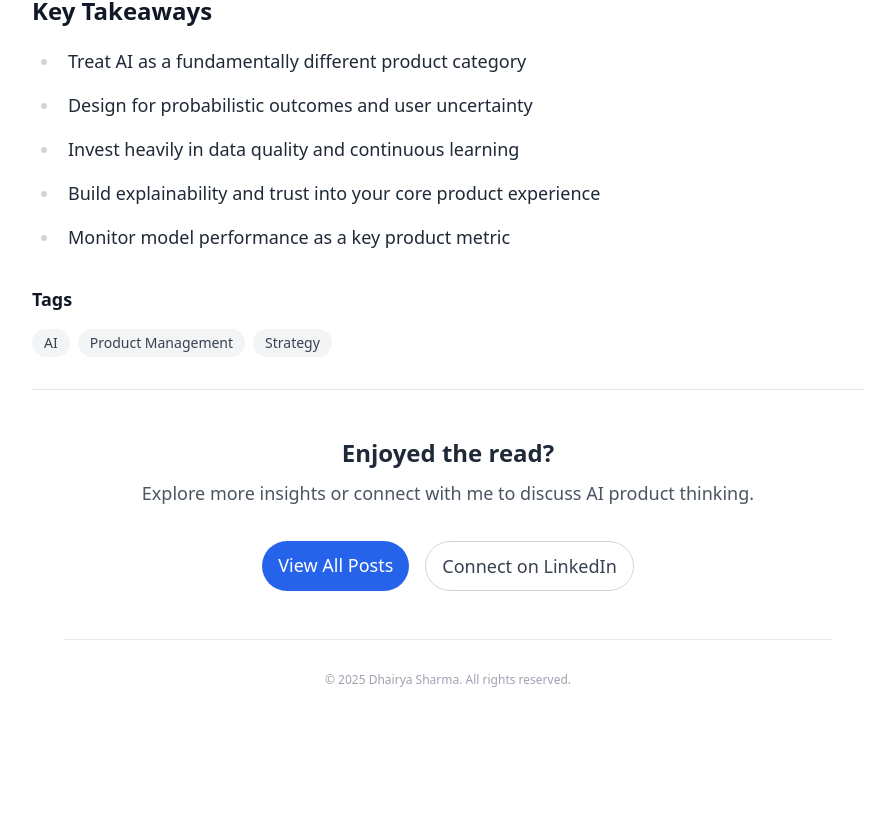
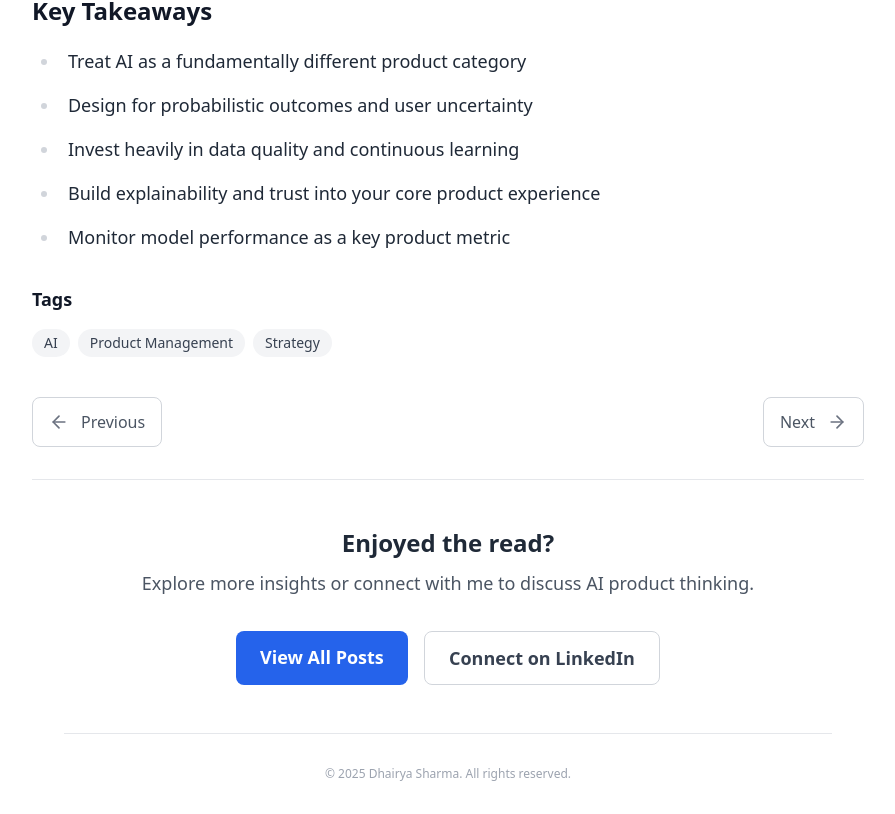
Before and after one commit to dhairyas17/portfolio-website, a React (Vite) app: page /blog/2 in a window 1280 px wide. Shown: the part 2567-3381 px from the top of the page, without its empty margins (192-1087 px from the left). Before the commit the page ends 3287 px from the top, so only its background shows below. Built offline with nearby package versions, Linux system fonts and the light colour scheme.

Commit message:
FIxed the button formatting

```diff
--- a/index.html
+++ b/index.html
@@ -4,7 +4,7 @@
     <meta charset="UTF-8" />
     <link rel="icon" type="image/svg+xml" href="/vite.svg" />
     <meta name="viewport" content="width=device-width, initial-scale=1.0" />
-    <title>Professional Portfolio Website for Dhairya Sharma</title>
+    <title>Dhairya Sharma</title>
   </head>
   <body>
     <div id="root"></div>
--- a/src/pages/BlogPost.tsx
+++ b/src/pages/BlogPost.tsx
@@ -110,9 +110,47 @@ const BlogPost = () => {
               ))}
             </div>
           </motion.div>
+{/* Blog Navigation Buttons */}
+<motion.div
+  className="mt-10 flex flex-col sm:flex-row justify-between gap-4"
+  initial={{ y: 30, opacity: 0 }}
+  animate={{ y: 0, opacity: 1 }}
+  transition={{ delay: 0.75, duration: 0.6 }}
+>
+  {/* Previous Button */}
+  {blogList.findIndex((item) => item.id === blog.id) > 0 ? (
+    <Link
+      to={`/blog/${blogList[blogList.findIndex((item) => item.id === blog.id) - 1].id}`}
+      className="no-underline group w-full sm:w-auto flex items-center justify-start gap-3 px-4 py-3 border border-gray-300 rounded-lg bg-white hover:bg-blue-50 hover:border-blue-600 transition text-base font-medium text-gray-800"
+    >
+      <ArrowLeft className="w-5 h-5 text-gray-500 group-hover:text-blue-600 group-hover:-translate-x-1 transition-transform" />
+      <span className="text-base font-medium text-gray-600 group-hover:text-blue-600">
+        Previous
+      </span>
+    </Link>
+  ) : (
+    <div className="hidden sm:block" />
+  )}
+
+  {/* Next Button */}
+  {blogList.findIndex((item) => item.id === blog.id) < blogList.length - 1 ? (
+    <Link
+      to={`/blog/${blogList[blogList.findIndex((item) => item.id === blog.id) + 1].id}`}
+      className="no-underline group w-full sm:w-auto flex items-center justify-end gap-3 px-4 py-3 border border-gray-300 rounded-lg bg-white hover:bg-blue-50 hover:border-blue-600 transition text-base font-medium text-gray-800"
+    >
+      <span className="text-base font-medium text-gray-600 group-hover:text-blue-600">
+        Next
+      </span>
+      <ArrowLeft className="w-5 h-5 rotate-180 text-gray-500 group-hover:text-blue-600 group-hover:translate-x-1 transition-transform" />
+    </Link>
+  ) : (
+    <div className="hidden sm:block" />
+  )}
+</motion.div>
+
           {/* CTA Section */}
           <motion.div
-  className="border-t pt-1 mt-1 text-center"
+  className="border-t pt-1 mt-8 text-center"
   initial={{ y: 30, opacity: 0 }}
   animate={{ y: 0, opacity: 1 }}
   transition={{ duration: 0.6, delay: 1 }}
@@ -125,19 +163,24 @@ const BlogPost = () => {
     <div className="flex justify-center gap-4">
   <Link
     to="/blog"
-        className="px-4 py-2 bg-blue-600 text-white rounded-full hover:bg-blue-700 transition no-underline"
+    className="inline-block px-6 py-3 bg-blue-600 text-white text-lg font-semibold rounded-lg no-underline transform hover:scale-105 transition-transform duration-200 will-change-transform preserve-3d"
   >
-        View All Posts
+    <span className="block will-change-auto">View All Posts</span>
   </Link>
   <a
     href="https://www.linkedin.com/in/dhairya-sharma-5484231a9/"
     target="_blank"
     rel="noopener noreferrer"
-        className="px-4 py-2 border border-gray-300 rounded-full text-gray-700 hover:bg-gray-100 transition no-underline"
+    className="inline-block px-6 py-3 border border-gray-300 text-gray-700 text-lg font-semibold rounded-lg no-underline transform hover:scale-105 transition-transform duration-200 will-change-transform preserve-3d"
   >
-        Connect on LinkedIn
+    <span className="block will-change-auto">Connect on LinkedIn</span>
   </a>
 </div>
+
+
+
+
+
   </div>
 </motion.div>
         </motion.article>
--- a/src/pages/CaseStudyDetail.tsx
+++ b/src/pages/CaseStudyDetail.tsx
@@ -363,11 +363,12 @@ const CaseStudyDetail = () => {
                 I’d love to exchange ideas or collaborate on building the next big thing.
               </p>
               <Link
-                to="/contact"
-                className="inline-block px-6 py-3 bg-blue-600 text-white text-lg font-semibold rounded-lg hover:bg-blue-700 transition"
-              >
-                Let’s Connect
-              </Link>
+  to="/contact"
+  className="inline-block px-6 py-3 bg-blue-600 text-white text-lg font-semibold rounded-lg no-underline transform hover:scale-105 hover:bg-blue-700 transition-transform duration-200 will-change-transform preserve-3d"
+>
+  <span className="block will-change-auto">Let’s Connect</span>
+</Link>
+
             </motion.div>
           </div>
         </div>
--- a/src/pages/Contact.tsx
+++ b/src/pages/Contact.tsx
@@ -131,6 +131,7 @@ const Contact = () => {
             animate={{ x: 0, opacity: 1 }}
             transition={{ duration: 0.8, delay: 0.4 }}
           >
+
             <div className="bg-white rounded-2xl shadow-lg p-8 min-h-[660px]">
   <h2 className="text-2xl font-bold text-gray-900 mb-6">Send me a message</h2>
   {isSubmitted ? (
@@ -221,7 +222,7 @@ const Contact = () => {
 
       <button
         type="submit"
-                    className="w-full bg-blue-600 text-white px-6 py-3 rounded-lg transition-colors font-semibold flex items-center justify-center gap-3 disabled:opacity-50"
+        className="w-full bg-blue-600 text-white px-6 py-3 rounded-lg transition-colors transition-transform duration-200 font-semibold flex items-center justify-center gap-3 hover:scale-105 disabled:opacity-50"
         disabled={isSending}
       >
         {isSending ? (
@@ -253,6 +254,7 @@ const Contact = () => {
     </form>
   )}
 </div>
+
           </motion.div>
 
           <motion.div
--- a/src/pages/Home.tsx
+++ b/src/pages/Home.tsx
@@ -559,16 +559,16 @@ const Home = () => {
 
       <div className="flex flex-col sm:flex-row justify-center items-center gap-4">
         <Link
-          to="/portfolio/projects"
+          to="/portfolio"
           className="px-6 py-3 rounded-full bg-gray-900 text-white hover:bg-gray-800 transition-transform duration-200 hover:scale-105 text-sm font-medium shadow"
         >
-          View Projects
+          View Porfolio
         </Link>
         <Link
-          to="/portfolio/case-studies"
+          to="/blog"
           className="px-6 py-3 rounded-full border border-gray-300 text-gray-900 hover:bg-gray-100 transition-transform duration-200 hover:scale-105 text-sm font-medium shadow"
         >
-          Case Studies
+          Blogs
         </Link>
         <Link
           to="/contact"
--- a/src/pages/ProjectDetail.tsx
+++ b/src/pages/ProjectDetail.tsx
@@ -276,11 +276,12 @@ const ProjectDetail: React.FC = () => {
               I’m always open to connecting, sharing insights, or tackling new product challenges together.
             </p>
             <Link
-              to="/contact"
-              className="inline-block px-6 py-3 bg-blue-600 text-white text-lg font-semibold rounded-lg hover:bg-blue-700 transition"
-            >
-              Let’s Connect
-            </Link>
+  to="/contact"
+  className="inline-block px-6 py-3 bg-blue-600 text-white text-lg font-semibold rounded-lg no-underline transform hover:scale-105 transition-transform duration-200 will-change-transform preserve-3d"
+>
+  <span className="block will-change-auto">Let’s Connect</span>
+</Link>
+
           </motion.div>
         </div>
 
--- a/src/pages/SystemProductDetail.tsx
+++ b/src/pages/SystemProductDetail.tsx
@@ -249,11 +249,17 @@ const nextItem = currentIndex < filteredList.length - 1 ? filteredList[currentIn
             <h2 className="text-2xl font-bold text-gray-900 mb-2">Solving a similar challenge?</h2>
             <p className="text-gray-600 mb-6 text-lg">I’d love to exchange ideas or collaborate on building the next big thing.</p>
             <Link
-              to="/contact"
-              className="inline-block px-6 py-3 bg-blue-600 text-white text-lg font-semibold rounded-lg hover:bg-blue-700 transition"
-            >
-              Let’s Connect
-            </Link>
+  to="/contact"
+  className="inline-block rounded-lg no-underline transform transition-transform duration-200 hover:scale-105 will-change-transform preserve-3d"
+>
+  <div className="px-6 py-3 bg-blue-600 text-white text-lg font-semibold rounded-lg hover:bg-blue-700 transition-colors duration-200">
+    <span className="block will-change-auto">Let’s Connect</span>
+  </div>
+</Link>
+
+
+
+
           </motion.div>
         </div>
 
```
Lines whose indentation alone changed are shown as unchanged.
